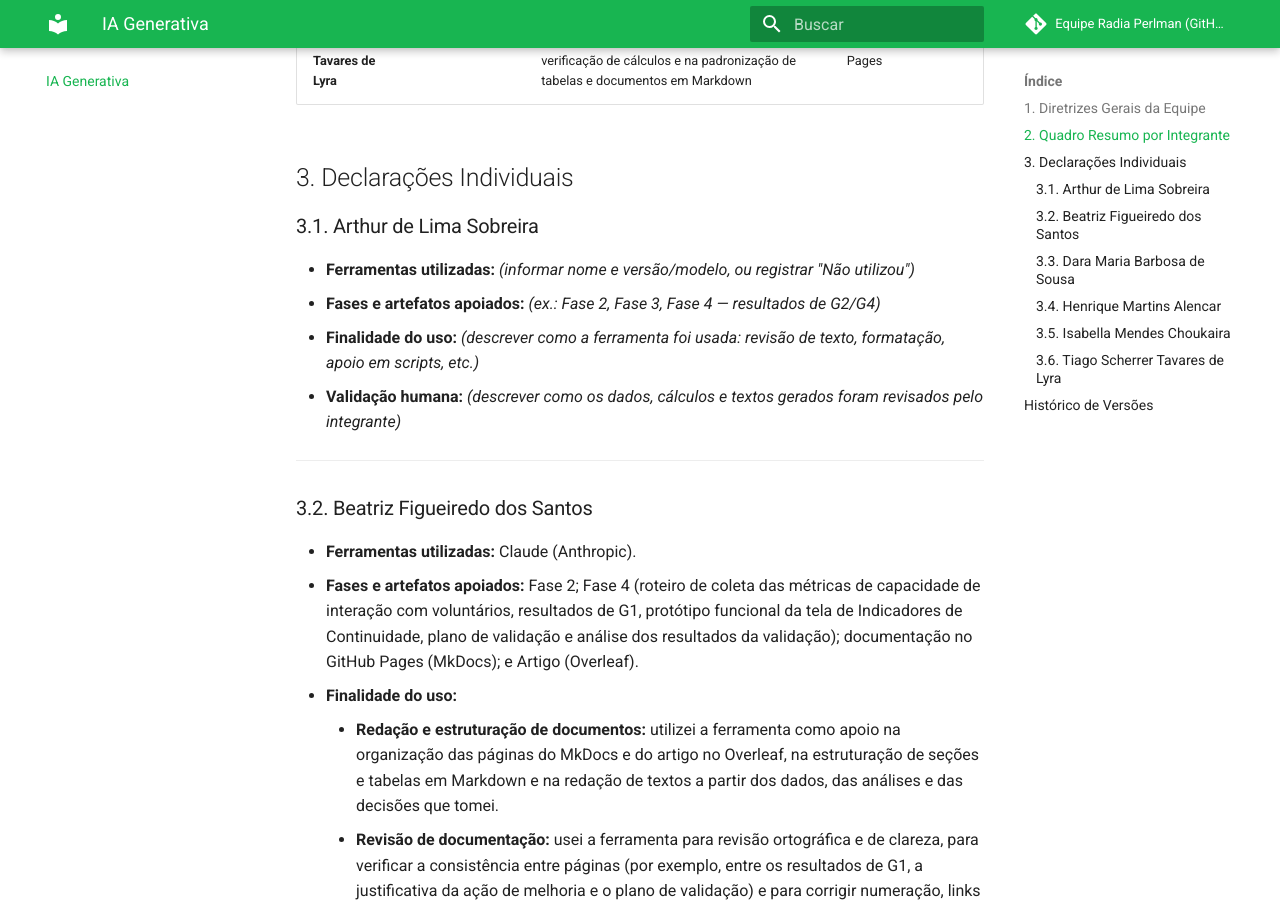
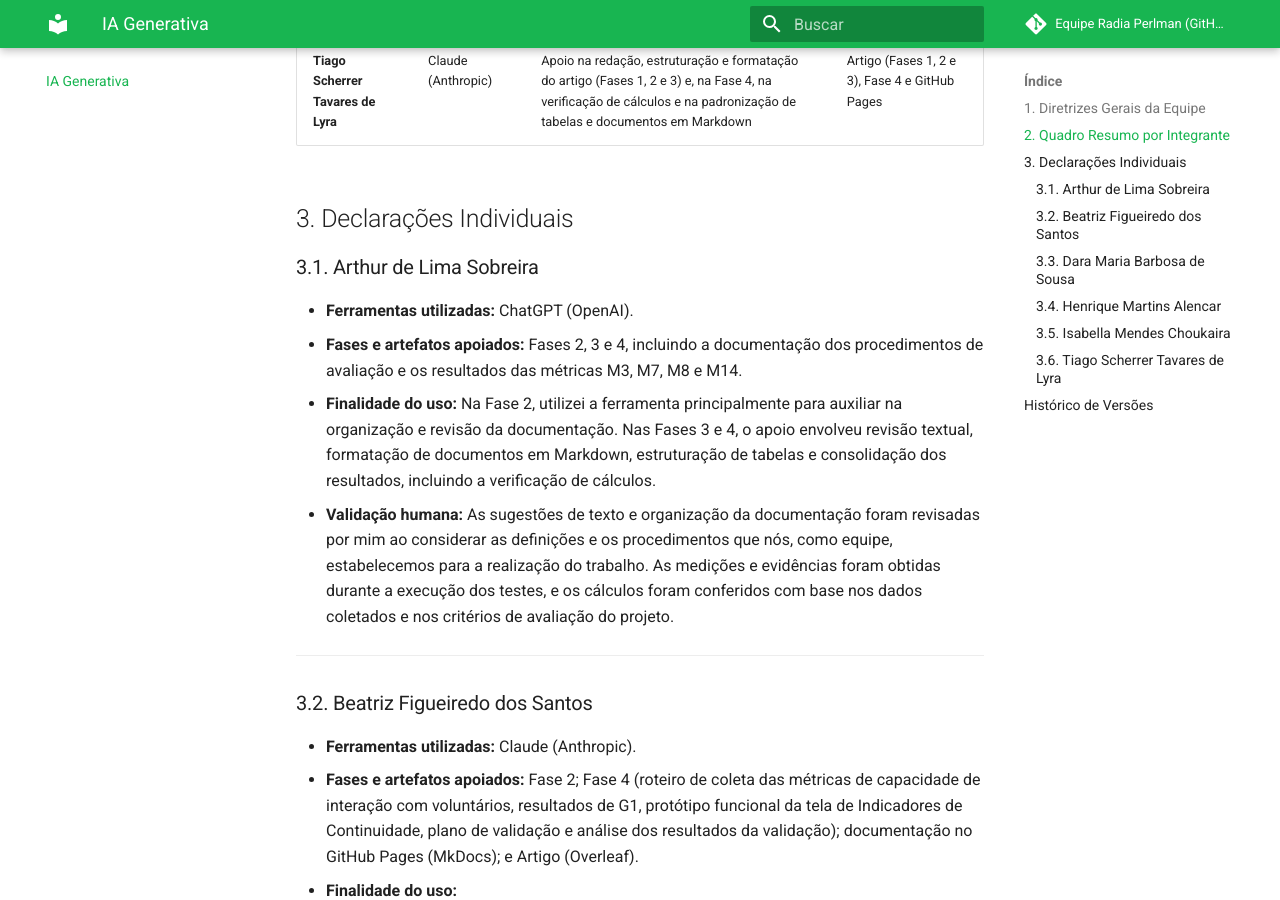
Before and after one commit to FCTE-Qualidade-de-Software-1/2026-2_T02_RADIA_PERLMAN, an MkDocs documentation site: the page built from docs/ia-generativa.md, in a window 1280 px wide and 900 px high, scrolled down 1496 px. Built offline with MkDocs 1.6.1 and Material for MkDocs 9.7.7, drawn with Linux system fonts in a browser that asks for light colours; comment, search, counter and statistics services are not loaded; some of the changed text lies outside the part shown.

Commit message:
docs: adiciona declaração individual de uso de IA generativa

```diff
--- a/docs/ia-generativa.md
+++ b/docs/ia-generativa.md
@@ -14,7 +14,7 @@ O uso de ferramentas de IA generativa neste projeto seguiu princípios de integr
 
 | Integrante | Ferramentas Utilizadas | Principais Finalidades | Fases / Artefatos |
 |---|---|---|---|
-| **Arthur de Lima Sobreira** | *A preencher* | *A preencher* | *A preencher* |
+| **Arthur de Lima Sobreira** | ChatGPT (OpenAI) | Revisão textual, estruturação e formatação de documentos em Markdown, além de apoio na consolidação e verificação dos cálculos das métricas | Fases 2, 3 e 4, GitHub Pages |
 | **Beatriz Figueiredo dos Santos** | Claude (Anthropic) | Apoio na redação e estruturação de documentos (GitHub Pages e artigo no Overleaf), revisão de documentação e implementação do protótipo da ação de melhoria a partir das análises e decisões de design próprias | Fases 2 e 4, roteiro de coleta com voluntários, protótipo, GitHub Pages e Artigo |
 | **Dara Maria Barbosa de Sousa** | Google Gemini | Revisão textual, padronização Markdown/Mermaid, verificação de consistência entre fases e apoio na consolidação de relatórios e Git | Fases 1, 2, 3, 4 e MkDocs |
 | **Henrique Martins Alencar** | Google Gemini | Revisão textual, padronização, organização, apoio no LaTeX e apoio no registro de resultados. | Fases 2, 4 e Artigo |
@@ -25,11 +25,10 @@ O uso de ferramentas de IA generativa neste projeto seguiu princípios de integr
 
 ### 3.1. Arthur de Lima Sobreira
 
-* **Ferramentas utilizadas:** *(informar nome e versão/modelo, ou registrar "Não utilizou")*
-* **Fases e artefatos apoiados:** *(ex.: Fase 2, Fase 3, Fase 4 — resultados de G2/G4)*
-* **Finalidade do uso:** *(descrever como a ferramenta foi usada: revisão de texto, formatação, apoio em scripts, etc.)*
-* **Validação humana:** *(descrever como os dados, cálculos e textos gerados foram revisados pelo integrante)*
-
+- **Ferramentas utilizadas:** ChatGPT (OpenAI).
+- **Fases e artefatos apoiados:** Fases 2, 3 e 4, incluindo a documentação dos procedimentos de avaliação e os resultados das métricas M3, M7, M8 e M14.
+- **Finalidade do uso:** Na Fase 2, utilizei a ferramenta principalmente para auxiliar na organização e revisão da documentação. Nas Fases 3 e 4, o apoio envolveu revisão textual, formatação de documentos em Markdown, estruturação de tabelas e consolidação dos resultados, incluindo a verificação de cálculos.
+- **Validação humana:** As sugestões de texto e organização da documentação foram revisadas por mim ao considerar as definições e os procedimentos que nós, como equipe, estabelecemos para a realização do trabalho. As medições e evidências foram obtidas durante a execução dos testes, e os cálculos foram conferidos com base nos dados coletados e nos critérios de avaliação do projeto.
 ---
 
 ### 3.2. Beatriz Figueiredo dos Santos
```
